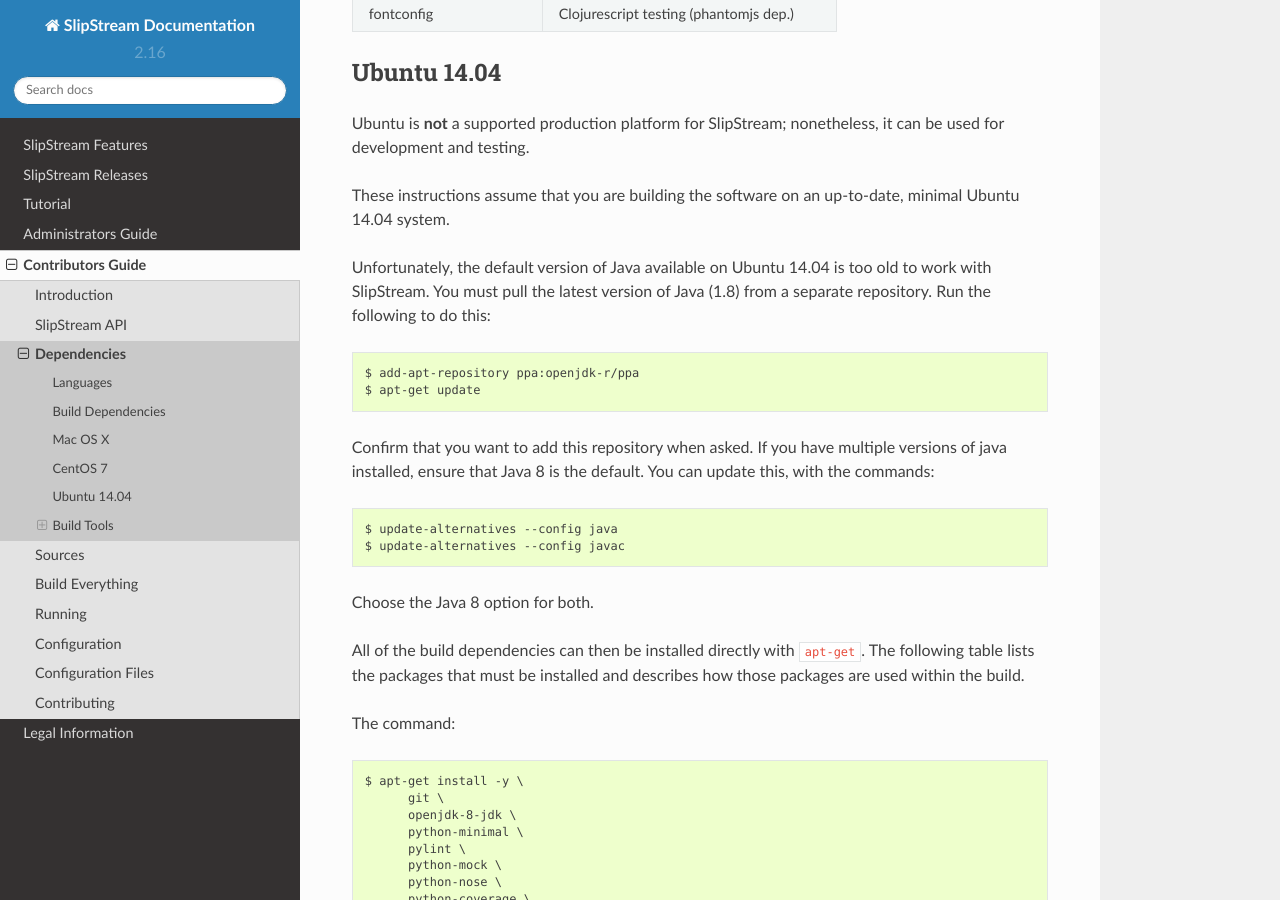
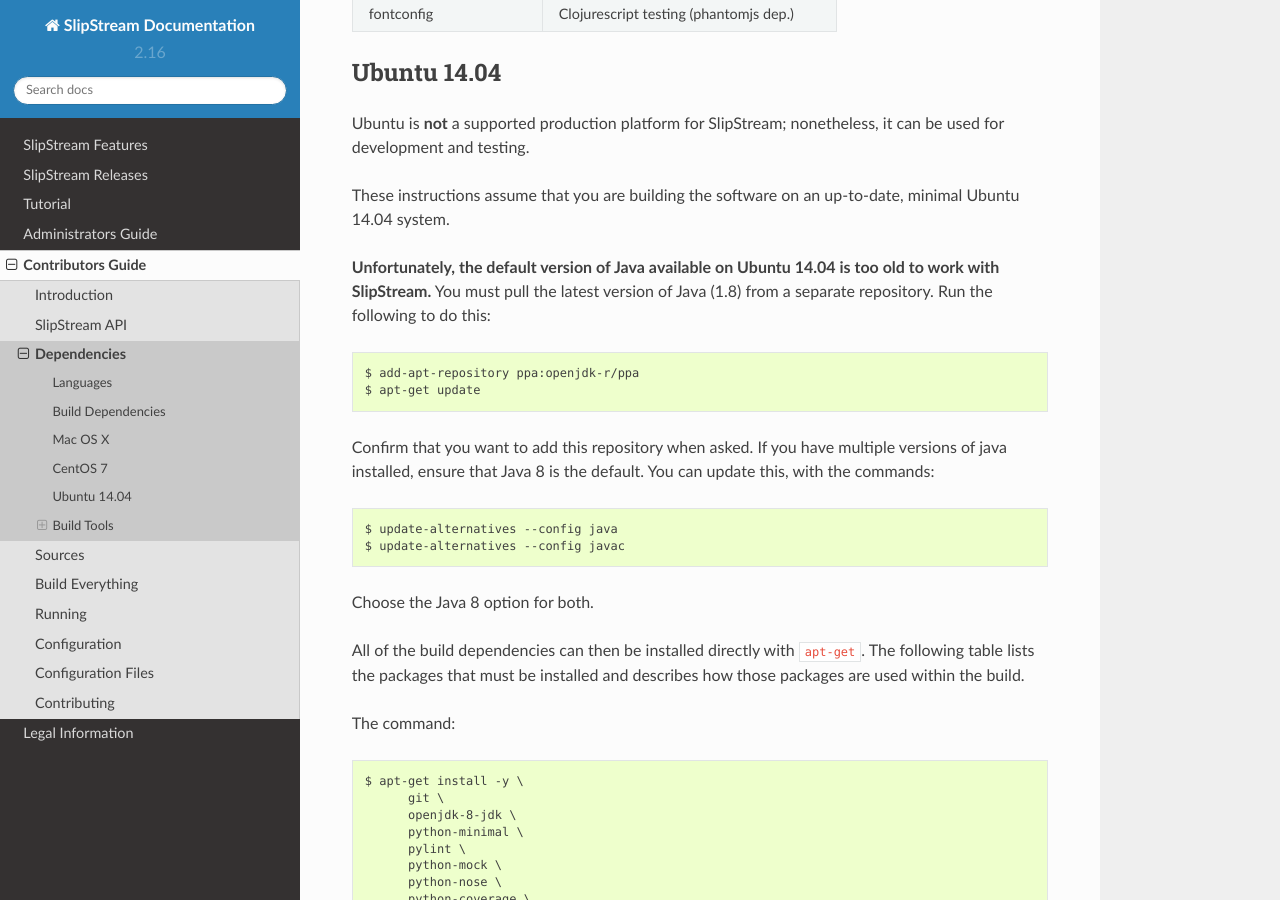
Before and after one commit to slipstream/SlipStreamDocumentation, a Sphinx documentation site: the page built from docs/developer_guide/dependencies.rst, in a window 1280 px wide and 900 px high, scrolled down 2573 px. Built offline with Sphinx 7.4.7 and the Read the Docs theme 2.0.0, drawn with Linux system fonts in a browser that asks for light colours.

Commit message:
add emphasis

```diff
--- a/docs/developer_guide/dependencies.rst
+++ b/docs/developer_guide/dependencies.rst
@@ -142,8 +142,8 @@
 These instructions assume that you are building the software on an
 up-to-date, minimal Ubuntu 14.04 system.
 
-Unfortunately, the default version of Java available on Ubuntu 14.04
-is too old to work with SlipStream.  You must pull the latest version
+**Unfortunately, the default version of Java available on Ubuntu 14.04
+is too old to work with SlipStream.** You must pull the latest version
 of Java (1.8) from a separate repository.  Run the following to do
 this::
 
```
